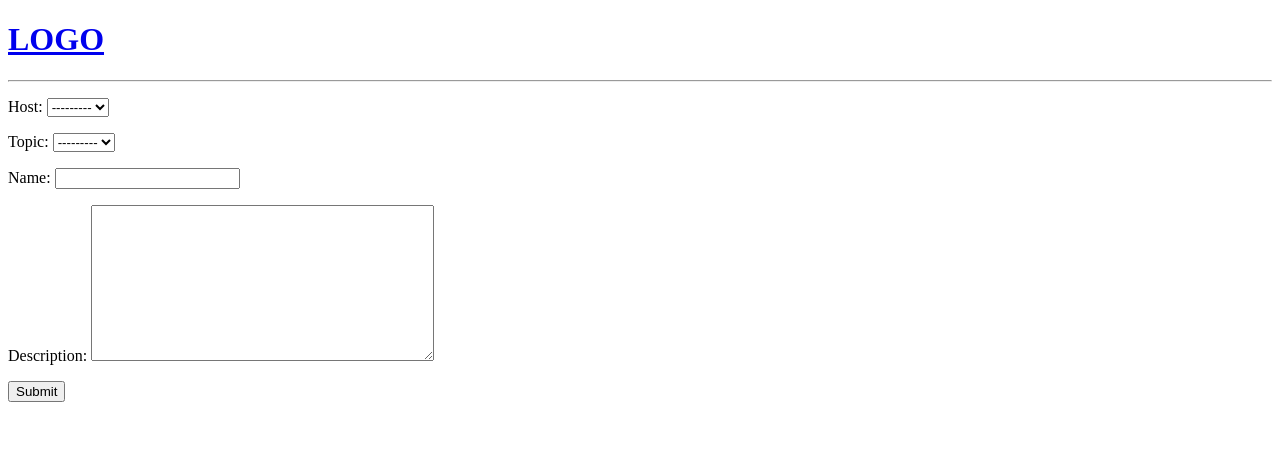
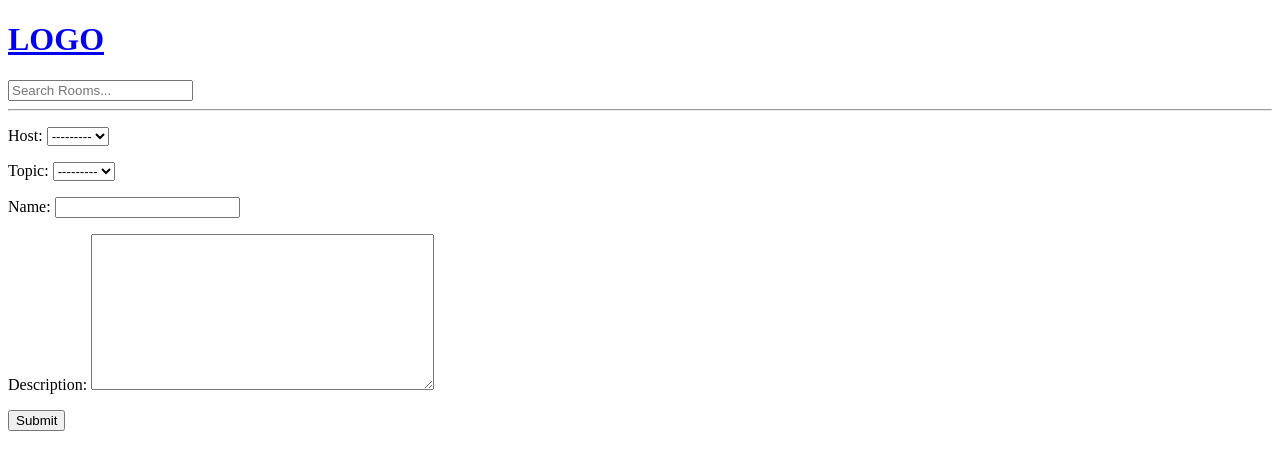
Before and after one commit to cwhittaker123/django-blog, a Django app: page /create-room/ in a window 1280 px wide. Shown: the top 470 px of the page. Run offline with Django 4.2, Linux system fonts and the light colour scheme; data that the repository does not hold is empty.

Commit message:
Adding a search bar and search functionality on backend

```diff
--- a/base/views.py
+++ b/base/views.py
@@ -1,6 +1,7 @@
 from django.shortcuts import render, redirect
 from django.http import HttpResponse, HttpRequest
-from base.models import Room
+from django.db.models import Q
+from base.models import Room, Topic
 from base.forms import RoomForm
 
 # Create your views here.
@@ -16,9 +17,25 @@ from base.forms import RoomForm
 def home(request : HttpRequest) -> HttpResponse:
     # queryset = ModelName.objects.all()/.get()/.filter()/.exclude()
     # get all rooms in the db
-    rooms = Room.objects.all()
+    # Get the url param q
+    q = request.GET.get('q') if request.GET.get('q') != None else ''
+    # Whatever value is in topic name can match if it's a subset, i means case insenitve
+    # Ex: Py would match Python
+    rooms = Room.objects.all().filter(
+        # Search by topic name, room name, room description
+        Q(topic__name__icontains=q) |
+        Q(name__icontains=q) |
+        Q(description__icontains=q)
+        )
+
+    # get all topics in the db
+    topics = Topic.objects.all()
+
+    # get count of the rooms, works faster than len()
+    room_count = rooms.count()
+
     # Access rooms variable
-    context = {'rooms': rooms}
+    context = {'rooms': rooms, 'topics': topics, 'room_count': room_count}
     return render(request, 'base/home.html', context)
 
 def room(request : HttpRequest, pk : str) -> HttpResponse:
--- a/templates/navbar.html
+++ b/templates/navbar.html
@@ -2,4 +2,8 @@
     <h1>LOGO</h1>
 </a>
 
+<form method="GET" action="{% url 'home' %}">
+    <input type="text" name="q" placeholder="Search Rooms..."/>
+</form>
+
 <hr>
```
